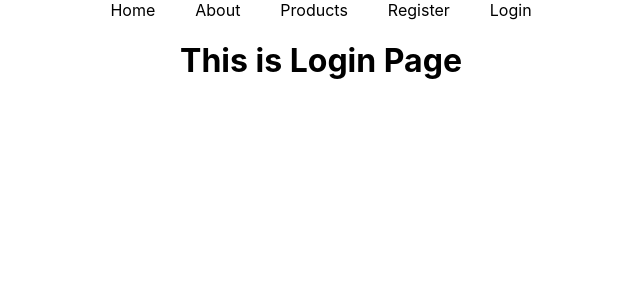
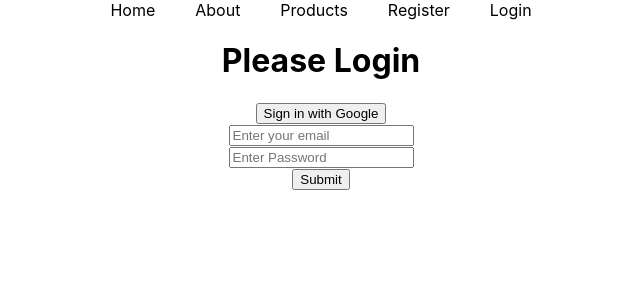
Before and after one commit to kamrulsaad/react-router-integratioin, a React (Create React App) app: page /login in a window 1280 px wide. Shown: the top 300 px of the page, without its empty margins (319-959 px from the left). Built offline with nearby package versions, Linux system fonts and the light colour scheme; no server answers.

Commit message:
Used react firebase - hooks

```diff
--- a/package.json
+++ b/package.json
@@ -9,6 +9,7 @@
     "firebase": "^9.6.10",
     "react": "^18.0.0",
     "react-dom": "^18.0.0",
+    "react-firebase-hooks": "^5.0.3",
     "react-router-dom": "^6.3.0",
     "react-scripts": "5.0.0",
     "web-vitals": "^2.1.4"
--- a/src/Components/Header/Login/Login.js
+++ b/src/Components/Header/Login/Login.js
@@ -1,11 +1,36 @@
-import React from 'react';
+import { getAuth, signOut } from "firebase/auth";
+import React from "react";
+import app from "../../../firebase.init";
+import { useAuthState, useSignInWithGoogle } from 'react-firebase-hooks/auth'
+
+const auth = getAuth(app);
 
 const Login = () => {
-    return (
-        <div>
-            <h1>This is Login Page</h1>
-        </div>
-    );
+
+    const [user] = useAuthState(auth);
+
+    const [signInWithGoogle] = useSignInWithGoogle(auth);
+
+  return (
+    <div>
+      <h1>Please Login</h1>
+      <div>
+        <p>{user?.uid && user.displayName}</p>
+
+        {user?.uid ? (
+          <button onClick={() => signOut(auth)}>Sign Out</button>
+        ) : (
+          <button onClick={() => signInWithGoogle()}> Sign in with Google </button>
+        )}
+        <br />
+        <input type="text" placeholder="Enter your email" />
+        <br />
+        <input type="password" placeholder="Enter Password" />
+        <br />
+        <input type="button" value="Submit" />
+      </div>
+    </div>
+  );
 };
 
 export default Login;
--- a/src/Components/Register/Register.js
+++ b/src/Components/Register/Register.js
@@ -1,17 +1,27 @@
+import { getAuth, signOut } from "firebase/auth";
 import React from "react";
-import useFirebase from "../../hooks/useFirebase";
+import { useAuthState, useSignInWithGoogle } from "react-firebase-hooks/auth";
+import app from "../../firebase.init";
+
+const auth = getAuth(app)
 
 const Register = () => {
-  const { googleSignIn, user, handleSignOut } = useFirebase();
+
+  const [signInWithGoogle] = useSignInWithGoogle(auth);
+
+  const [user] = useAuthState(auth);
 
   return (
     <>
       <h1>Please Register</h1>
       <div>
+
+        <p>{user?.uid && user.displayName}</p>
+
         {user?.uid ? (
-          <button onClick={handleSignOut}>Sign Out</button>
+          <button onClick={() => signOut(auth)}>Sign Out</button>
         ) : (
-          <button onClick={googleSignIn}> Sign in with Google </button>
+          <button onClick={() => signInWithGoogle()}> Sign in with Google </button>
         )}
         <br />
         <input type="text" placeholder="Enter your email" />
```
